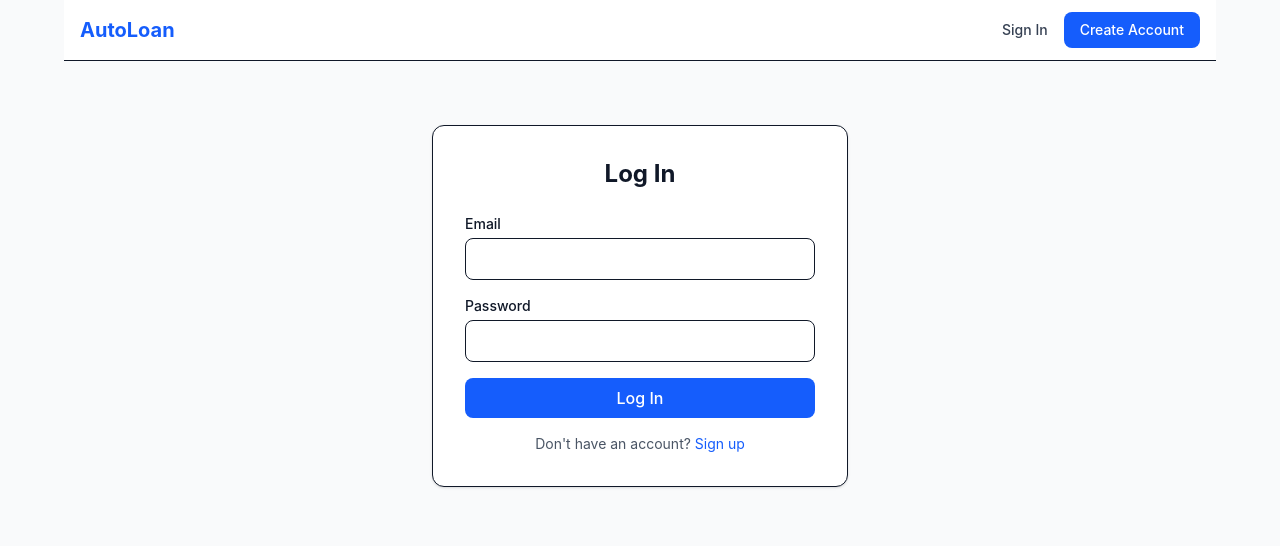
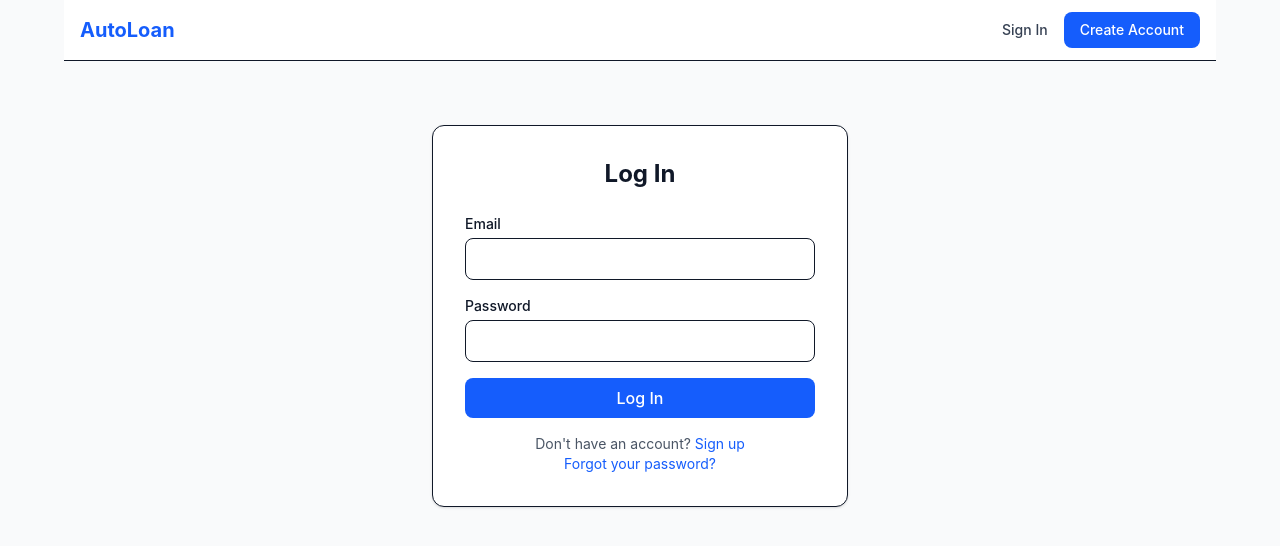
Before and after one commit to ltphongssvn/autoloanNextjsNestJS, a Next.js app in the folder apps/frontend/: page /login in a window 1280 px wide. Shown: the top 546 px of the page. Built offline with nearby package versions, Linux system fonts and the light colour scheme; no server answers.

Commit message:
feat(frontend): add forgot password link to login page

```diff
--- a/apps/frontend/src/app/login/page.tsx
+++ b/apps/frontend/src/app/login/page.tsx
@@ -45,6 +45,7 @@ export default function LoginPage() {
           <button type="submit" disabled={isLoading} className="w-full py-2 bg-blue-600 text-white rounded-lg font-medium hover:bg-blue-700 disabled:opacity-50 transition">{isLoading ? 'Logging in...' : 'Log In'}</button>
         </form>
         <p className="mt-4 text-center text-sm text-gray-600">Don&apos;t have an account? <Link href="/signup" className="text-blue-600 hover:underline">Sign up</Link></p>
+        <p className="text-center text-sm text-gray-600"><Link href="/forgot-password" className="text-blue-600 hover:underline">Forgot your password?</Link></p>
       </div>
     </main>
   );
```
